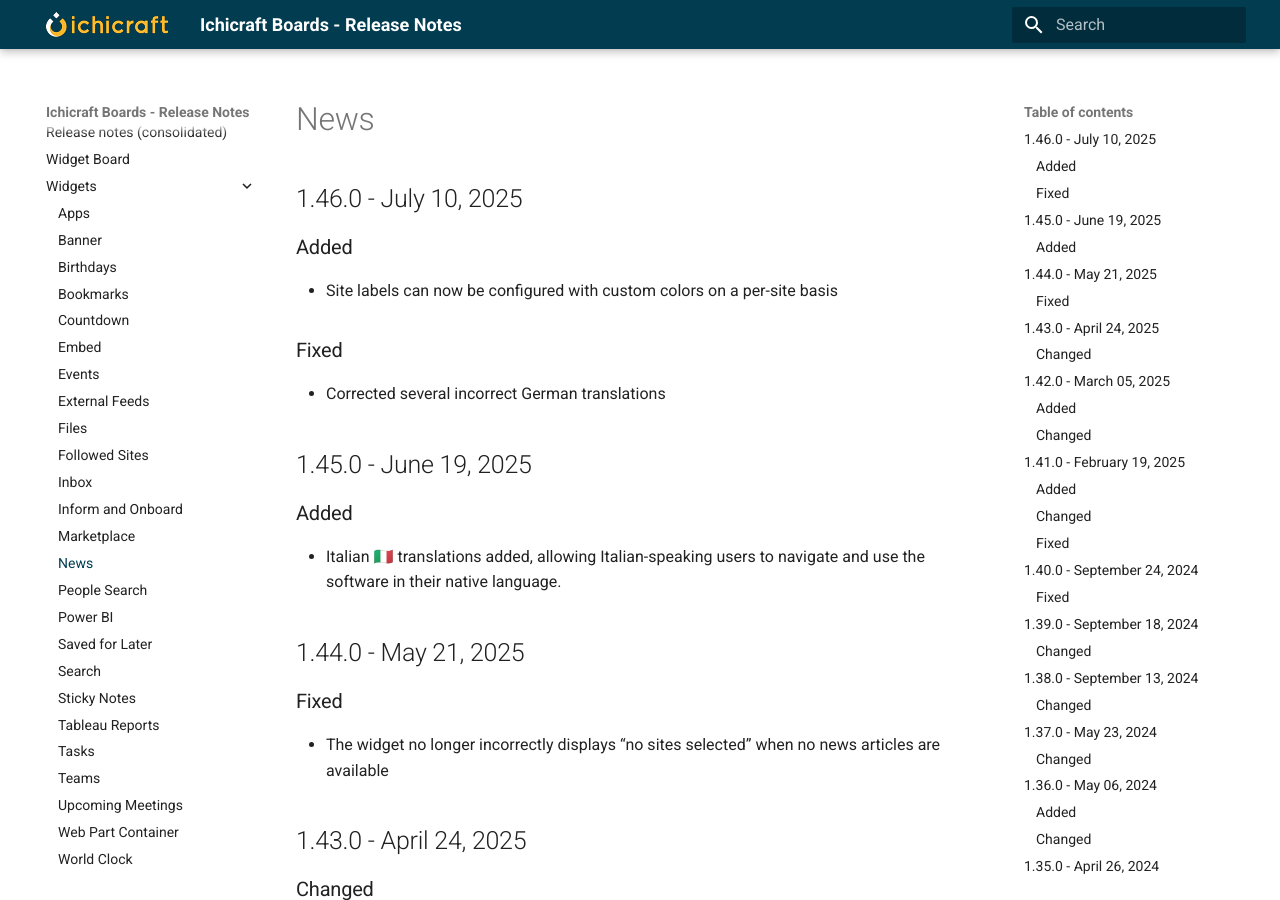
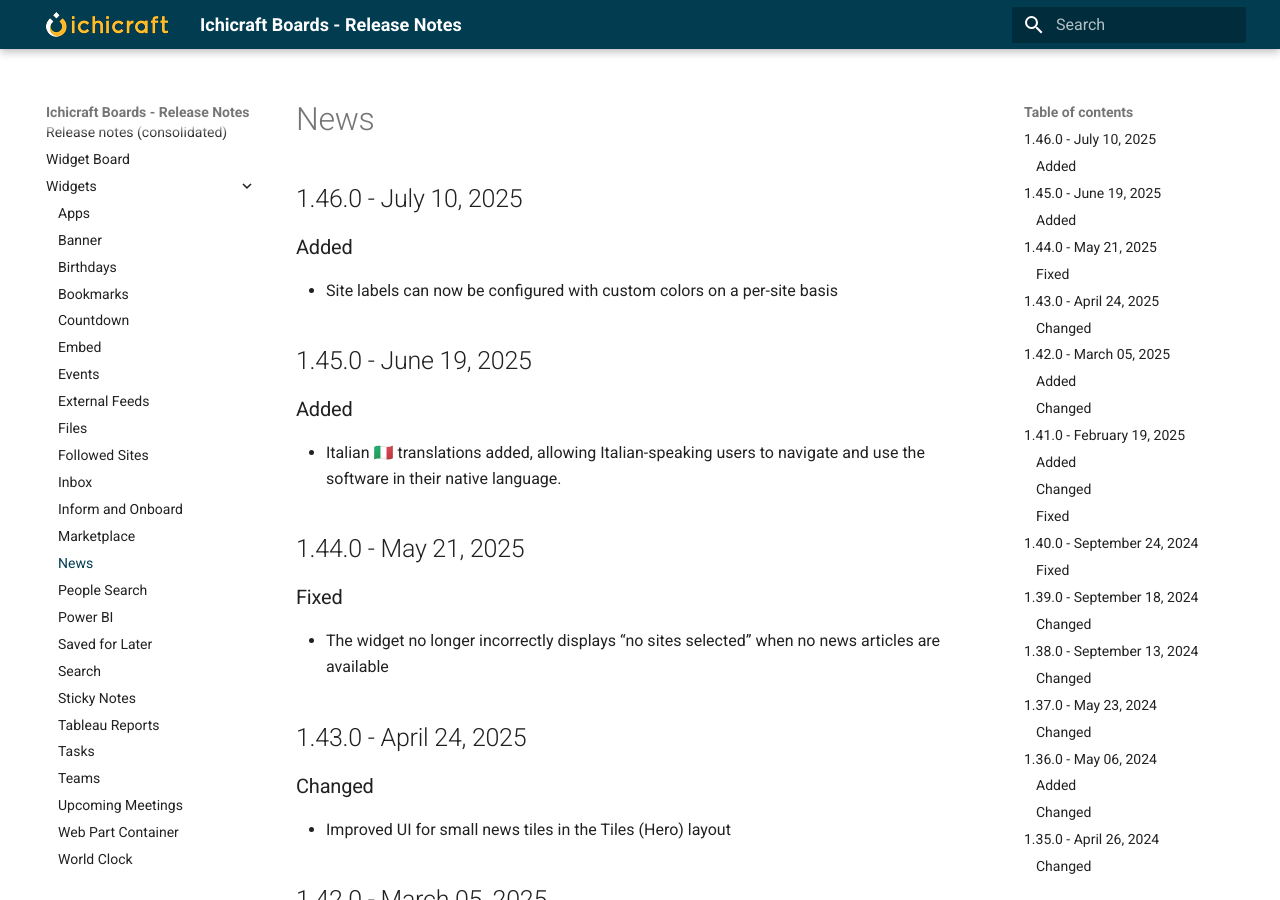
Before and after one commit to ichicraft/widgets-docs, an MkDocs documentation site: the page built from docs/Widgets/News.md, in a window 1280 px wide and 900 px high. Built offline with MkDocs 1.6.1 and Material for MkDocs 9.7.7, drawn with Linux system fonts in a browser that asks for light colours.

```diff
--- a/docs/Widgets/News.md
+++ b/docs/Widgets/News.md
@@ -2,9 +2,6 @@
 
 ### Added
 - Site labels can now be configured with custom colors on a per-site basis
-
-### Fixed
-- Corrected several incorrect German translations
 
 ## 1.45.0 - June 19, 2025
 
```
Also changed, not shown: docs/Release-notes-(consolidated).md (+0 -3 lines).
